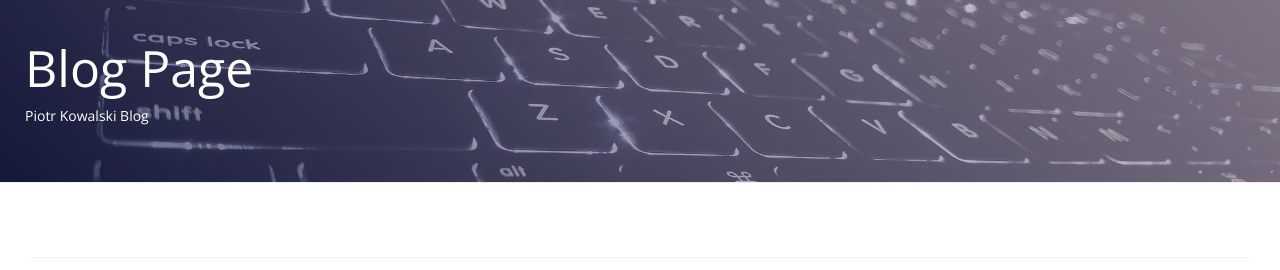
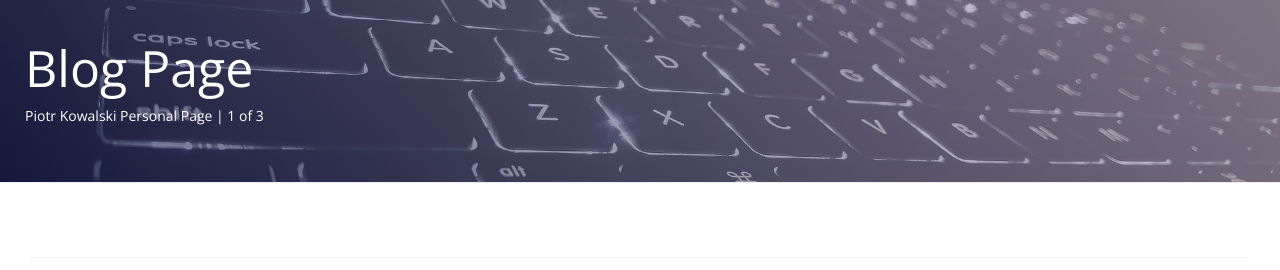
Before and after one commit to bitroniq/bitroniq.github.io, a Jekyll site: the page built from blog/index.html, in a window 1280 px wide and 900 px high. Shown: the part 307-577 px from the top of the window. Built offline with Jekyll 4.4.1, drawn with Linux system fonts in a browser that asks for light colours; the list of posts is cut into pages by our own code.

Commit message:
Update to blog layout - show the number of paginator page.

```diff
--- a/_layouts/blog.html
+++ b/_layouts/blog.html
@@ -44,8 +44,8 @@ intro -->
         </ul>
       </div>
       <div class="page-header-title">
-        <h1>blog page</h1>
-        <span>Piotr Kowalski Blog</span>
+        <h1>{{ page.title }}</h1>
+        <span>{{ site.title }}{% if paginator.page %} | {{ paginator.page }} of {{ paginator.total_pages }} {% endif %}</span>
       </div>
     </div>
   </div>
```
